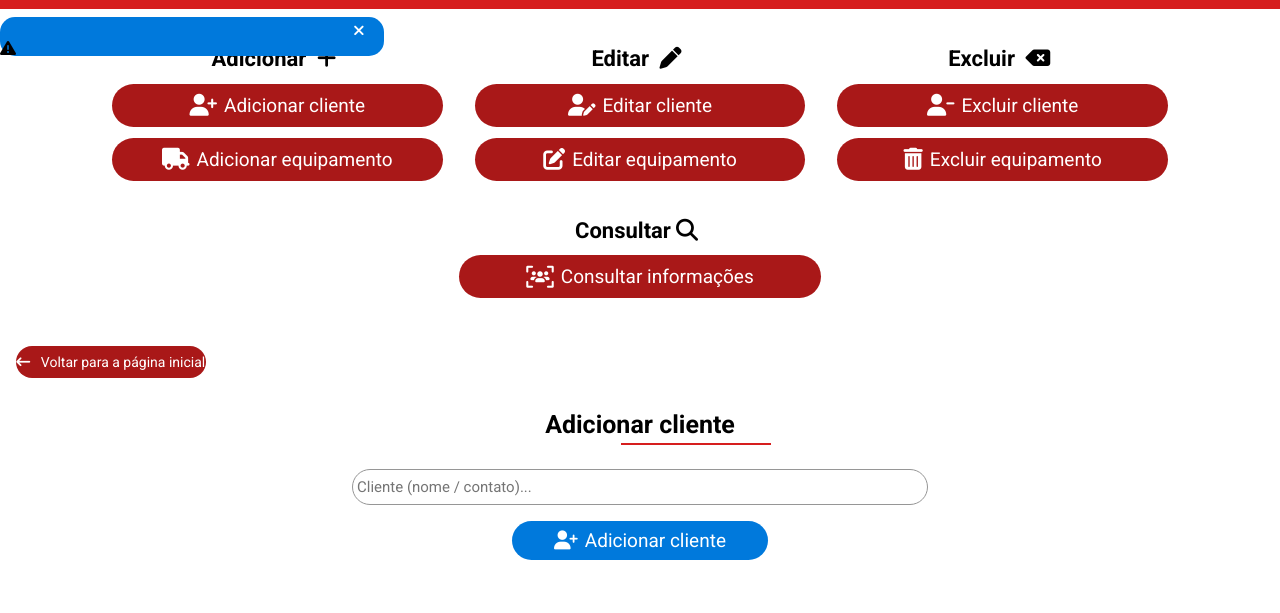
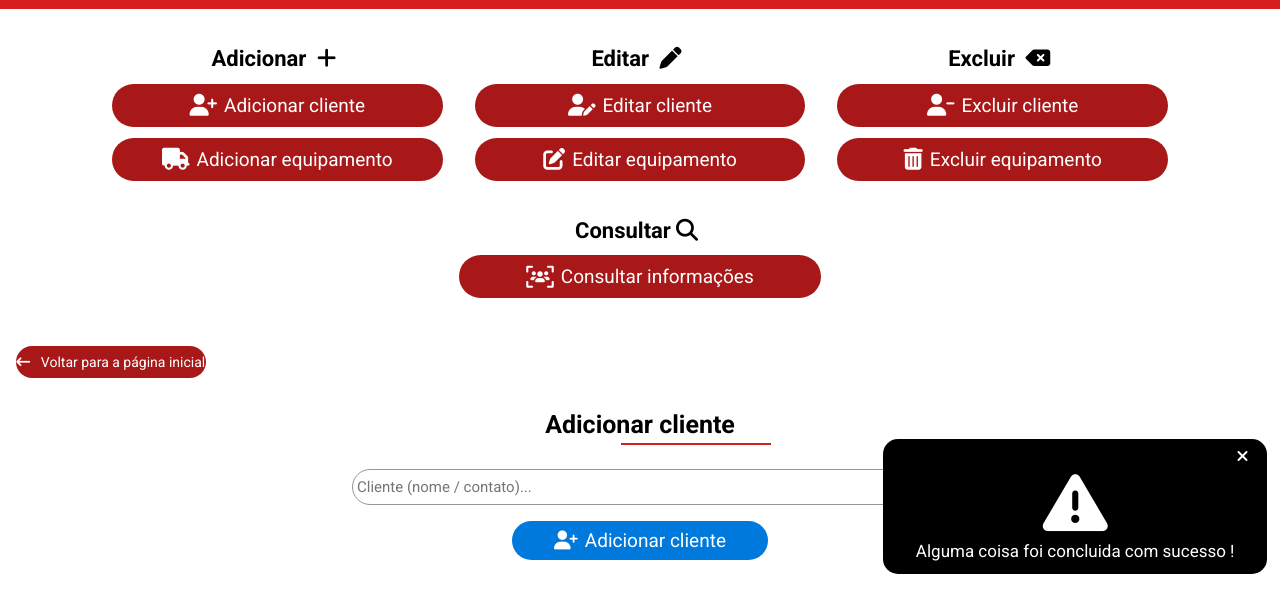
Before and after one commit to Nicholas1Front/emeg_orc, a plain HTML site: page apps/customer_base_plataform/customer_base_plataform.html in a window 1280 px wide. Shown: the part 85-698 px from the top of the page. Drawn offline with Linux system fonts and the light colour scheme.

Commit message:
finished styles for msg popup

```diff
--- a/apps/customer_base_plataform/customer_base_plataform.html
+++ b/apps/customer_base_plataform/customer_base_plataform.html
@@ -47,13 +47,13 @@
         </header>
 
         <div class="message-popup">
-            <button id="close-message-popup-btn">
+            <button class="close-message-popup-btn">
                 <i class="fa-solid fa-xmark"></i>
             </button>
 
             <div class="message-popup-control">
                 <i class="fa-solid fa-triangle-exclamation"></i>
-                <span id="message-popup-span"></span>
+                <span class="message-popup-span">Alguma coisa foi concluida com sucesso !</span>
             </div>
         </div>
 
--- a/apps/customer_base_plataform/styles/customer_base_plataform.css
+++ b/apps/customer_base_plataform/styles/customer_base_plataform.css
@@ -160,26 +160,40 @@ button{
 /* message-popup */
 
 .message-popup{
-    background-color: #0079dc;
+    background-color: #000;
     position: fixed;
     width:30%;
     border-radius:15px;
+    color: #fff;
+    margin-left:69%;
+    margin-top:33%;
 }
 
-.message-popup > #close-message-popup-btn{
+.message-popup > .close-message-popup-btn{
+    font-size: 16px;
     color: #fff;
-    font-size: 15px;
     cursor: pointer;
     background-color: transparent;
     border:none;
     margin-left:92%;
-    margin-top:0.3rem;
+    margin-top:0.5rem;
 }
 
 .message-popup > .message-popup-control{
     width:100%;
     display: flex;
+    flex-direction: column;
+    align-items: center;
+}
 
+.message-popup > .message-popup-control i{
+    font-size: 65px;
+    margin:0.3rem 0;
+}
+
+.message-popup > .message-popup-control  > .message-popup-span{
+    font-size: 17px;
+    margin-bottom:0.8rem;
 }
 
 /* main-hub-section */
```
